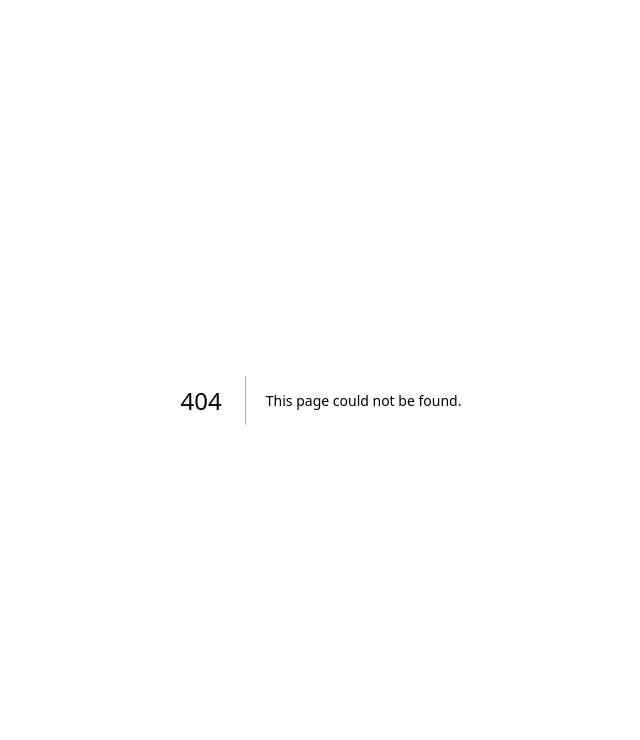
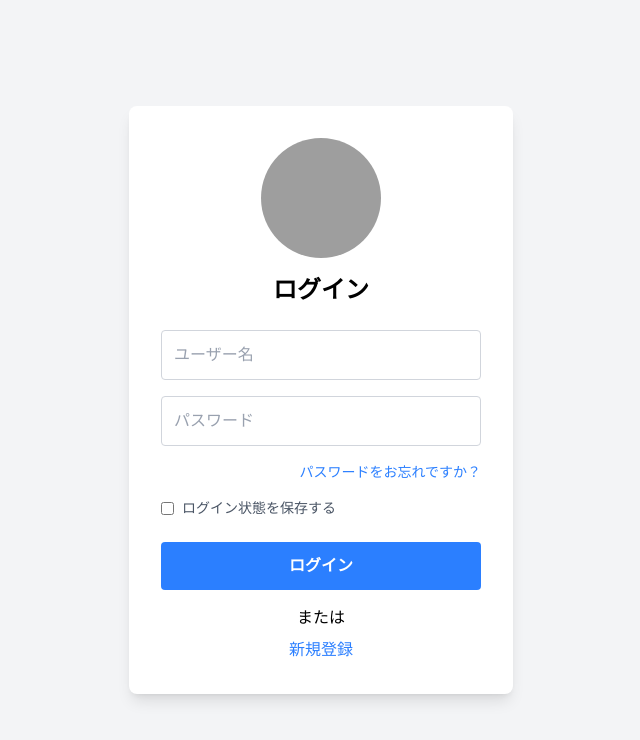
Before and after one commit to project-AI39/ict-solutions-project, a Next.js app in the folder web/: page /login in a window 1280 px wide. Before the commit this address had no page. Shown: the top 740 px of the page, without its empty margins (319-959 px from the left). Built offline with nearby package versions, Linux system fonts and the light colour scheme; grey boxes are pictures that could not be loaded.

Commit message:
Renew login page

```diff
--- /dev/null
+++ b/web/src/app/login/page.tsx
@@ -0,0 +1,111 @@
+"use client";
+
+import { useState } from "react";
+import { useRouter } from "next/navigation";
+
+export default function LoginForm() {
+  const [username, setUsername] = useState("");
+  const [password, setPassword] = useState("");
+  const [error, setError] = useState("");
+  const [loading, setLoading] = useState(false);
+  const [remember, setRemember] = useState(false);
+  const router = useRouter();
+
+  const handleSubmit = async (e: React.FormEvent) => {
+    e.preventDefault();
+    setLoading(true);
+
+    const res = await fetch("/api/login", {
+      method: "POST",
+      headers: { "Content-Type": "application/json" },
+      body: JSON.stringify({ username, password, remember }),
+    });
+
+    setLoading(false);
+
+    if (res.ok) {
+      const data = await res.json();
+      // Remember Me に応じて保存方法を変更
+      if (remember) localStorage.setItem("token", data.token);
+      else sessionStorage.setItem("token", data.token);
+
+      router.push("/dashboard");
+    } else {
+      setError("ユーザー名またはパスワードが間違っています");
+    }
+  };
+
+  return (
+    <div className="flex items-center justify-center min-h-screen bg-gray-100 p-4">
+      <form
+        onSubmit={handleSubmit}
+        className="w-full max-w-sm bg-white p-8 rounded-lg shadow-lg"
+      >
+        <div className="flex justify-center mb-4">
+          <img className="w-30 h-30 rounded-full" src="/login/icon.png" alt="アプリアイコン" />
+        </div>
+
+
+        <h2 className="text-2xl font-bold mb-6 text-black text-center">ログイン</h2>
+
+        {error && <p className="text-red-500 mb-4 text-center">{error}</p>}
+
+        <input
+          type="text"
+          placeholder="ユーザー名"
+          value={username}
+          onChange={(e) => {
+            setUsername(e.target.value);
+            setError("");
+          }}
+          required
+          className="w-full mb-4 p-3 border border-gray-300 rounded focus:outline-none focus:ring-2 focus:ring-blue-400 placeholder-gray-400 text-black"
+        />
+
+        <input
+          type="password"
+          placeholder="パスワード"
+          value={password}
+          onChange={(e) => {
+            setPassword(e.target.value);
+            setError("");
+          }}
+          required
+          className="w-full mb-4 p-3 border border-gray-300 rounded focus:outline-none focus:ring-2 focus:ring-blue-400 placeholder-gray-400 text-black"
+        />
+        <div className="flex justify-end text-sm text-blue-500 mb-4">
+          <a href="/forgot-password" className="hover:underline">
+            パスワードをお忘れですか？
+          </a>
+	</div>
+
+        {/* Remember Me */}
+        <label className="flex items-center mb-6 text-sm text-gray-600">
+          <input
+            type="checkbox"
+            checked={remember}
+            onChange={(e) => setRemember(e.target.checked)}
+            className="mr-2"
+          />
+          ログイン状態を保存する
+        </label>
+
+        <button
+          type="submit"
+          disabled={loading}
+          className="w-full bg-blue-500 hover:bg-blue-600 text-white font-bold py-3 rounded transition mb-4"
+        >
+          {loading ? "ログイン中..." : "ログイン"}
+        </button>
+
+        <div className="flex flex-col items-center gap-2 mt-0">
+          <p className="text-black text-center">または</p>
+          <a href="/user_registerUI" className="text-blue-500 hover:underline text-center">
+            新規登録
+          </a>
+        </div>
+
+      </form>
+    </div>
+  );
+}
```
Also changed, not shown: web/src/app/login/icon.png (added).
